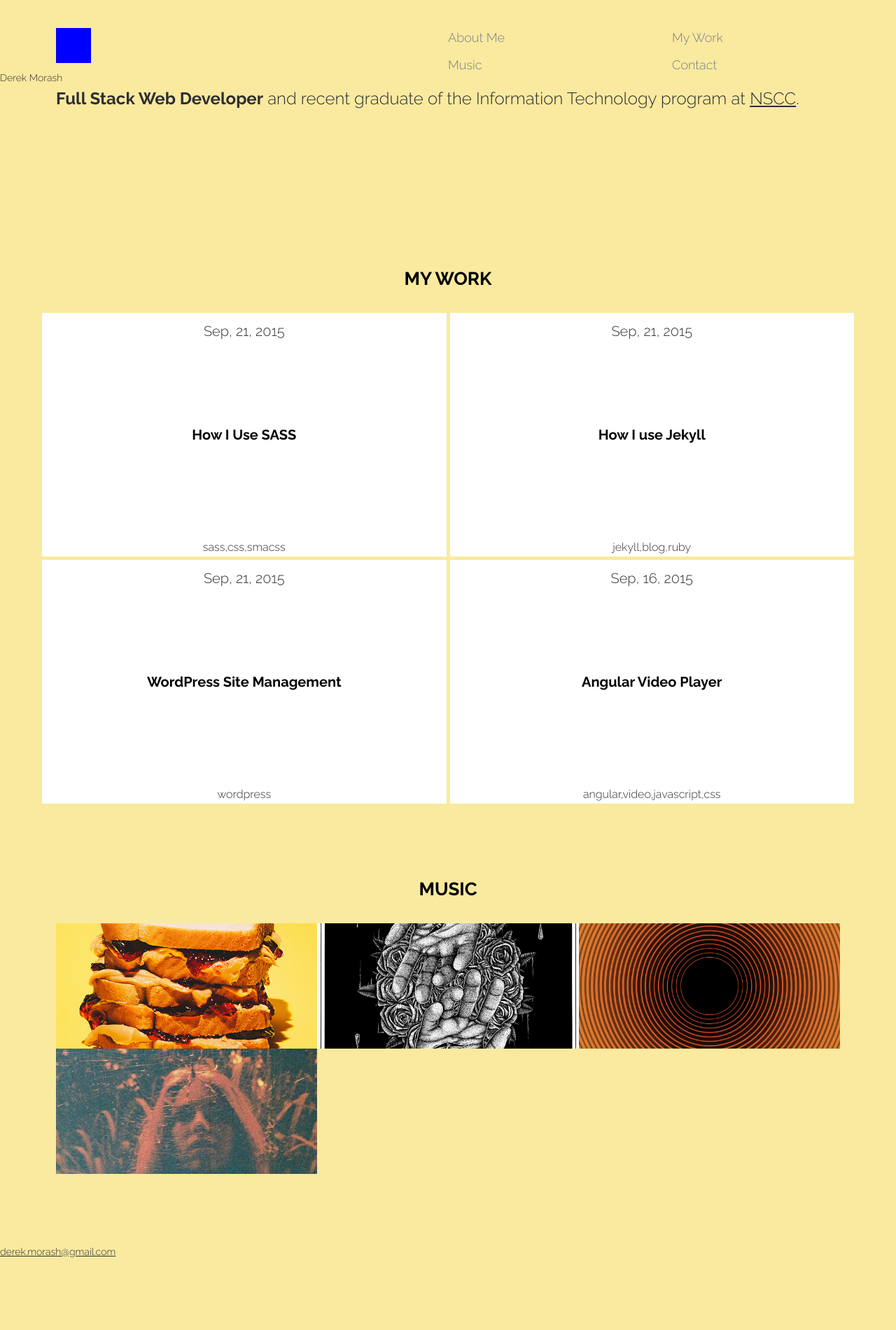
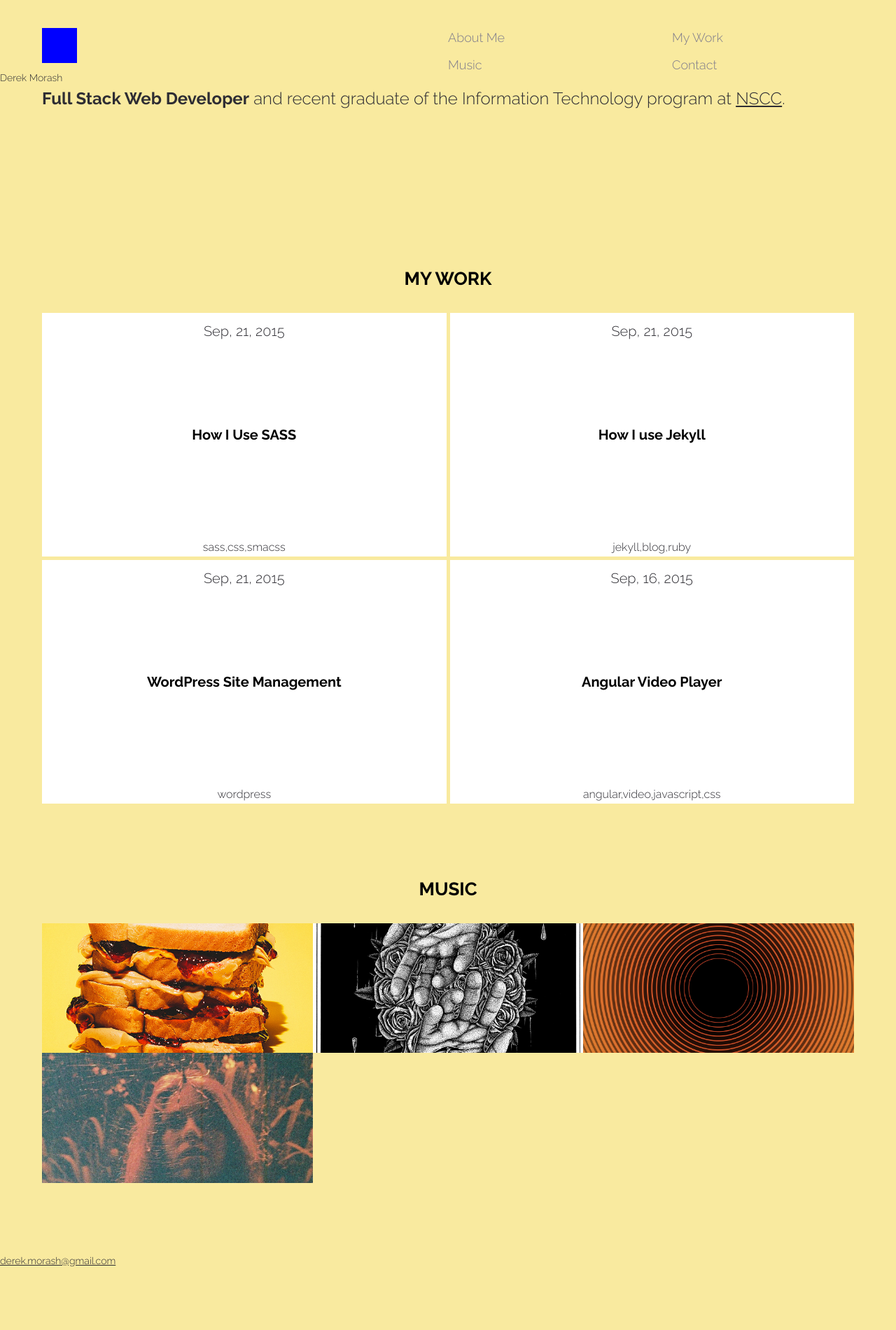
Before and after one commit to derekmorash/New-Portfolio, a Jekyll site: the page built from index.html, in a window 1280 px wide. Shown: the whole page at 70% size. Built offline with Jekyll 4.4.1, drawn with Linux system fonts in a browser that asks for light colours; nearby versions of some CDN libraries.

Commit message:
Changed some margins on the entire page, 80px was just too much

```diff
--- a/assets/css/3-layouts/_header2.sass
+++ b/assets/css/3-layouts/_header2.sass
@@ -8,13 +8,13 @@ header
     +size(50px)
     background: blue
     float: left
-    margin: 40px 0 0 80px
+    margin: 40px 0 0 60px
 
     @media screen and(max-width: $break-large)
-      margin: 40px 0 0 60px
+      margin: 40px 0 0 40px
 
     @media screen and(max-width: $break-medium)
-      margin: 40px 0 0 40px
+      margin: 40px 0 0 20px
 
     @media screen and(max-width: $break-small)
       margin: 40px 0 0 20px
--- a/assets/css/3-layouts/_music.sass
+++ b/assets/css/3-layouts/_music.sass
@@ -1,8 +1,8 @@
 .music-section
-  padding: 0px 80px
+  padding: 0px 60px
 
   @media screen and (max-width: $break-large)
-    padding: 50px 60px
+    padding: 50px 40px
 
   @media screen and (max-width: $break-medium)
     padding: 50px 0
--- a/assets/css/main.css
+++ b/assets/css/main.css
@@ -720,13 +720,13 @@ header {
     width: 50px;
     background: blue;
     float: left;
-    margin: 40px 0 0 80px; }
+    margin: 40px 0 0 60px; }
     @media screen and (max-width: 1080px) {
       header .logo {
-        margin: 40px 0 0 60px; } }
+        margin: 40px 0 0 40px; } }
     @media screen and (max-width: 768px) {
       header .logo {
-        margin: 40px 0 0 40px; } }
+        margin: 40px 0 0 20px; } }
     @media screen and (max-width: 540px) {
       header .logo {
         margin: 40px 0 0 20px; } }
@@ -801,21 +801,21 @@ header {
   padding: 100px 0 0 80px; }
 
 .about .blurb {
-  padding: 0px 80px;
+  padding: 0px 60px;
   font-size: 24px;
   font-weight: 300; }
 
 @media screen and (max-width: 1080px) {
   .about h1 {
-    padding: 100px 0 0 60px; }
+    padding: 100px 0 0 40px; }
   .about .blurb {
-    padding: 0 60px; } }
+    padding: 0 40px; } }
 
 @media screen and (max-width: 768px) {
   .about h1 {
-    padding: 100px 0 0 40px; }
+    padding: 100px 0 0 20px; }
   .about .blurb {
-    padding: 0 40px; } }
+    padding: 0 20px; } }
 
 @media screen and (max-width: 540px) {
   .about h1 {
@@ -904,10 +904,10 @@ header {
           line-height: normal; }
 
 .music-section {
-  padding: 0px 80px; }
+  padding: 0px 60px; }
   @media screen and (max-width: 1080px) {
     .music-section {
-      padding: 50px 60px; } }
+      padding: 50px 40px; } }
   @media screen and (max-width: 768px) {
     .music-section {
       padding: 50px 0; } }
```
Also changed, not shown: assets/css/3-layouts/_about.sass (+8 -8 lines).
